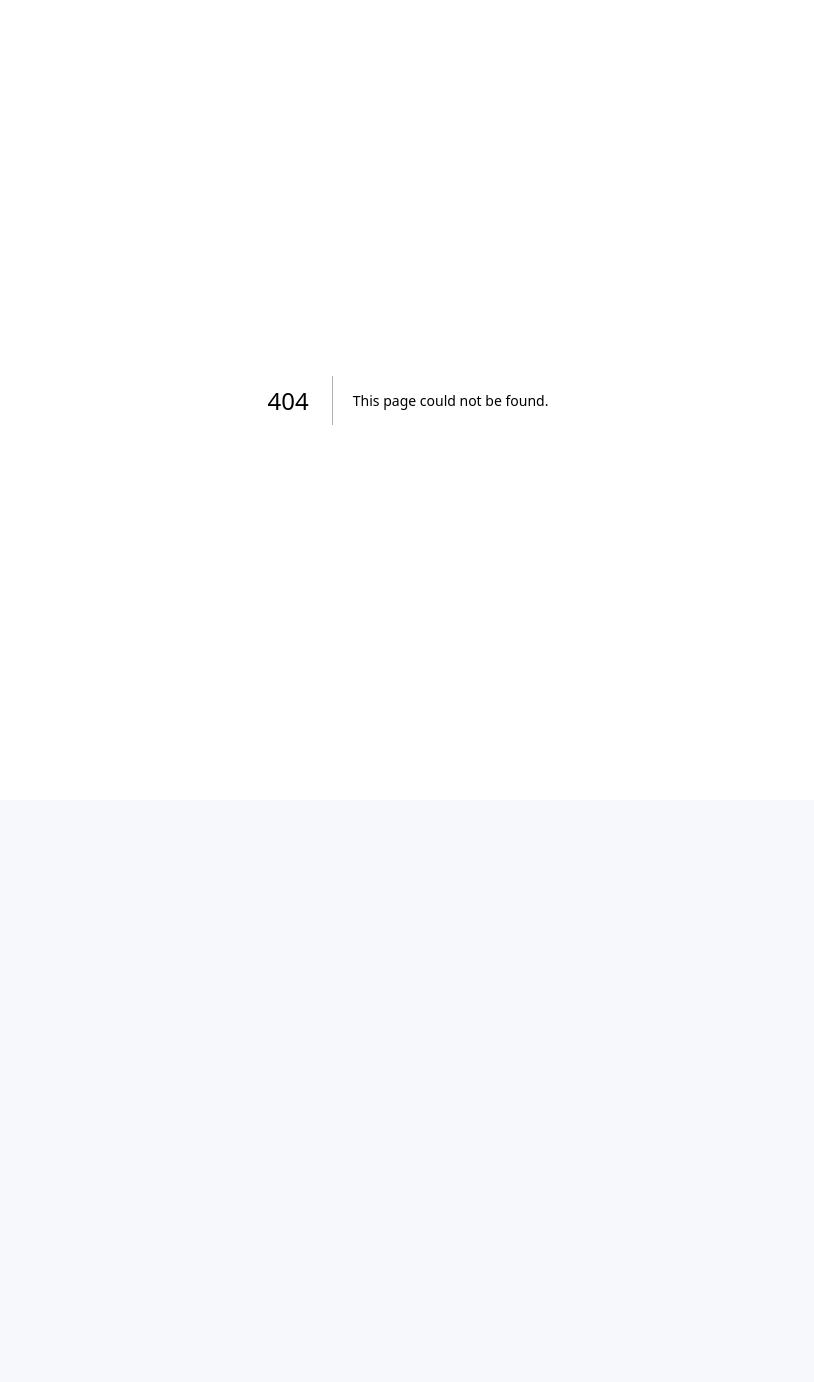
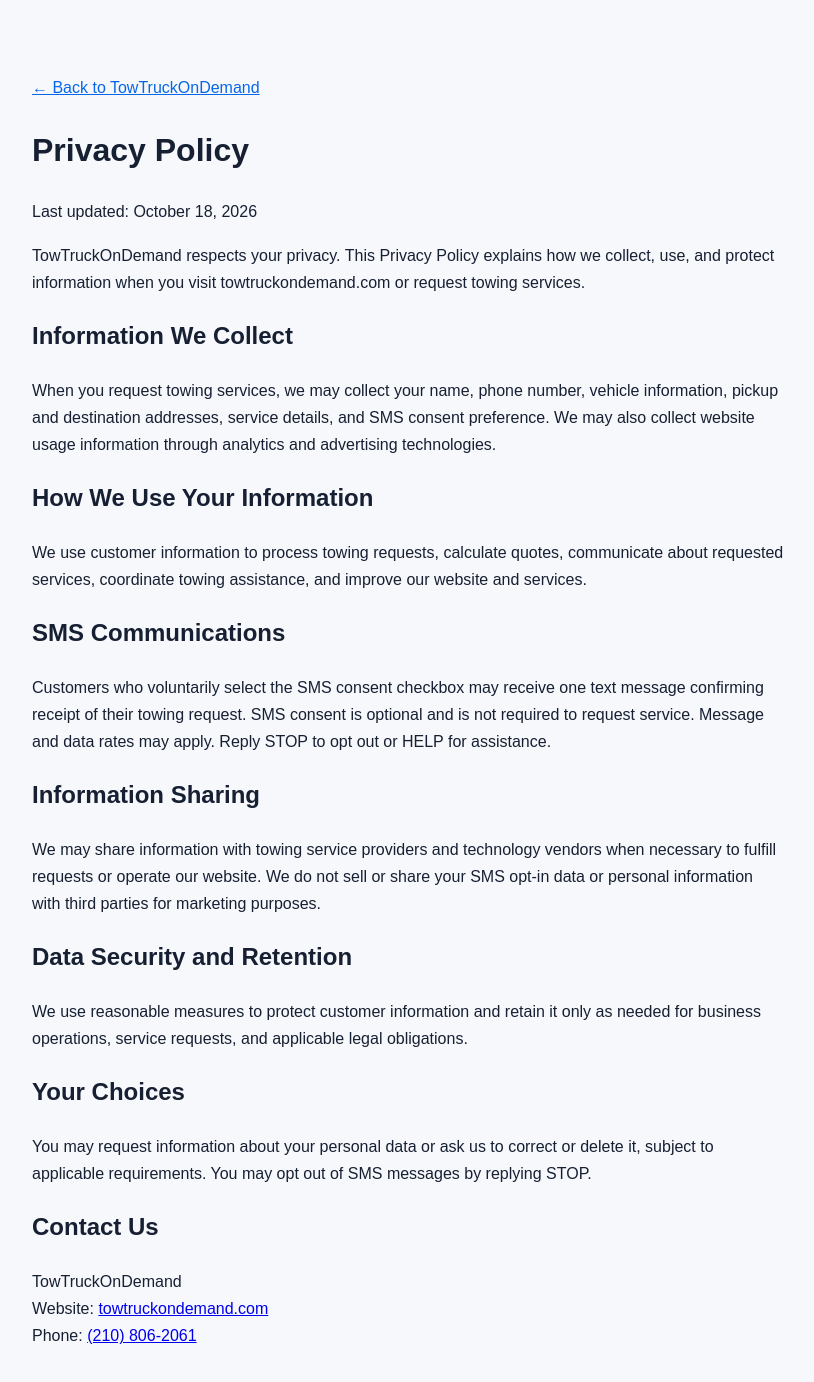
Before and after one commit to edawa123456-cell/GPT, a Next.js app: page /privacy-policy in a window 1280 px wide. Before the commit this address had no page. Shown: the top 1382 px of the page, without its empty margins (232-1046 px from the left). Before the commit the page ends 800 px from the top, so only its background shows below. Built offline with nearby package versions, Linux system fonts and the light colour scheme.

Commit message:
Create page.js

```diff
--- /dev/null
+++ b/app/privacy-policy/page.js
@@ -0,0 +1,100 @@
+
+export const metadata = {
+  title: "Privacy Policy | TowTruckOnDemand",
+  description: "Privacy Policy for TowTruckOnDemand towing services.",
+};
+
+export default function PrivacyPolicy() {
+  return (
+    <main style={{
+      maxWidth: 800,
+      margin: "50px auto",
+      padding: "24px",
+      fontFamily: "Arial, sans-serif",
+      lineHeight: 1.7,
+      color: "#172033"
+    }}>
+      <a href="/" style={{ color: "#0866e8" }}>
+        ← Back to TowTruckOnDemand
+      </a>
+
+      <h1>Privacy Policy</h1>
+      <p>Last updated: October 18, 2026</p>
+
+      <p>
+        TowTruckOnDemand respects your privacy. This Privacy
+        Policy explains how we collect, use, and protect
+        information when you visit towtruckondemand.com
+        or request towing services.
+      </p>
+
+      <h2>Information We Collect</h2>
+      <p>
+        When you request towing services, we may collect
+        your name, phone number, vehicle information,
+        pickup and destination addresses, service details,
+        and SMS consent preference. We may also collect
+        website usage information through analytics
+        and advertising technologies.
+      </p>
+
+      <h2>How We Use Your Information</h2>
+      <p>
+        We use customer information to process towing
+        requests, calculate quotes, communicate about
+        requested services, coordinate towing assistance,
+        and improve our website and services.
+      </p>
+
+      <h2>SMS Communications</h2>
+      <p>
+        Customers who voluntarily select the SMS consent
+        checkbox may receive one text message confirming
+        receipt of their towing request. SMS consent is
+        optional and is not required to request service.
+        Message and data rates may apply. Reply STOP
+        to opt out or HELP for assistance.
+      </p>
+
+      <h2>Information Sharing</h2>
+      <p>
+        We may share information with towing service
+        providers and technology vendors when necessary
+        to fulfill requests or operate our website.
+        We do not sell or share your SMS opt-in data
+        or personal information with third parties
+        for marketing purposes.
+      </p>
+
+      <h2>Data Security and Retention</h2>
+      <p>
+        We use reasonable measures to protect customer
+        information and retain it only as needed for
+        business operations, service requests, and
+        applicable legal obligations.
+      </p>
+
+      <h2>Your Choices</h2>
+      <p>
+        You may request information about your personal
+        data or ask us to correct or delete it, subject
+        to applicable requirements. You may opt out
+        of SMS messages by replying STOP.
+      </p>
+
+      <h2>Contact Us</h2>
+      <p>
+        TowTruckOnDemand
+        <br />
+        Website:{" "}
+        <a href="https://towtruckondemand.com">
+          towtruckondemand.com
+        </a>
+        <br />
+        Phone: <a href="tel:+12108062061">
+          (210) 806-2061
+        </a>
+      </p>
+    </main>
+  );
+}
```
